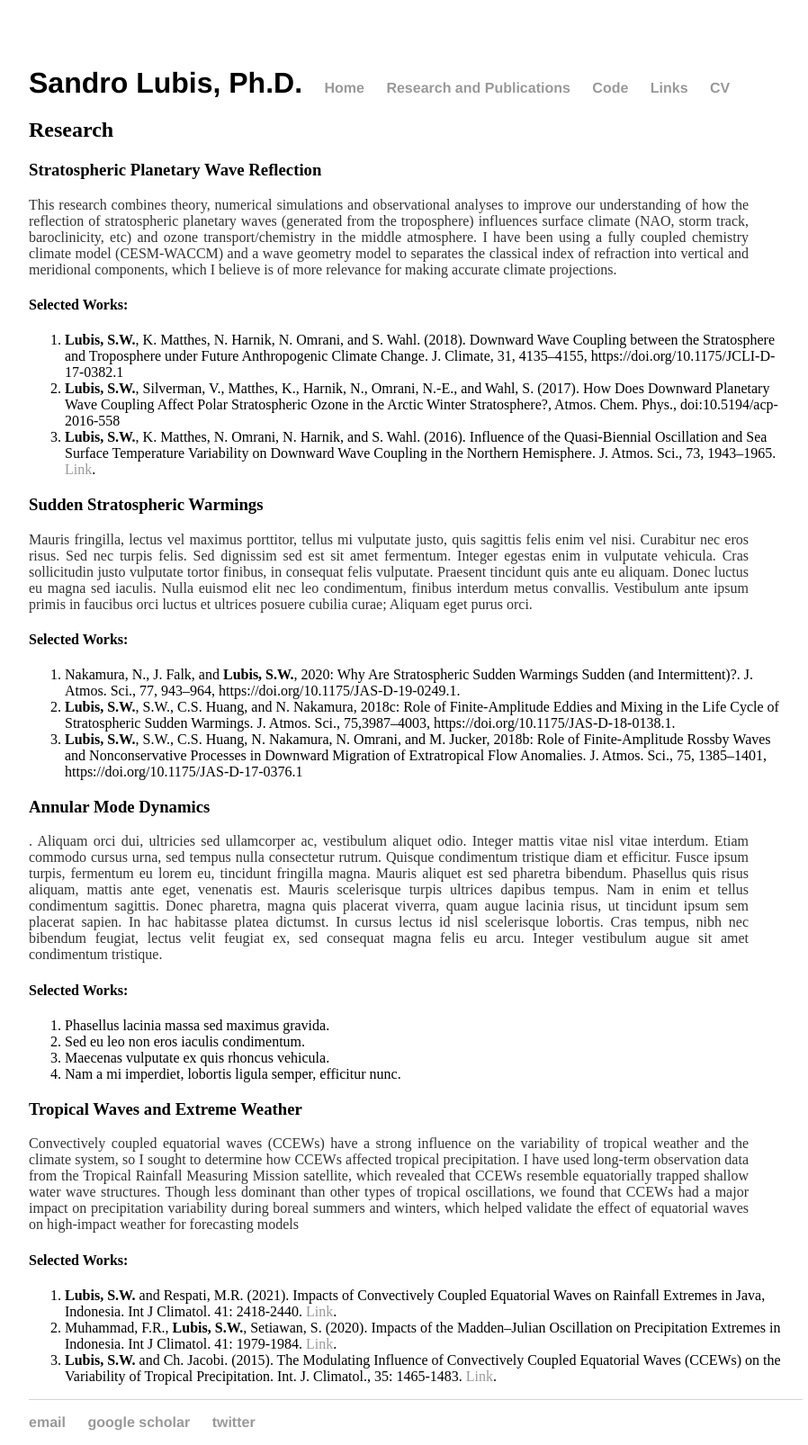
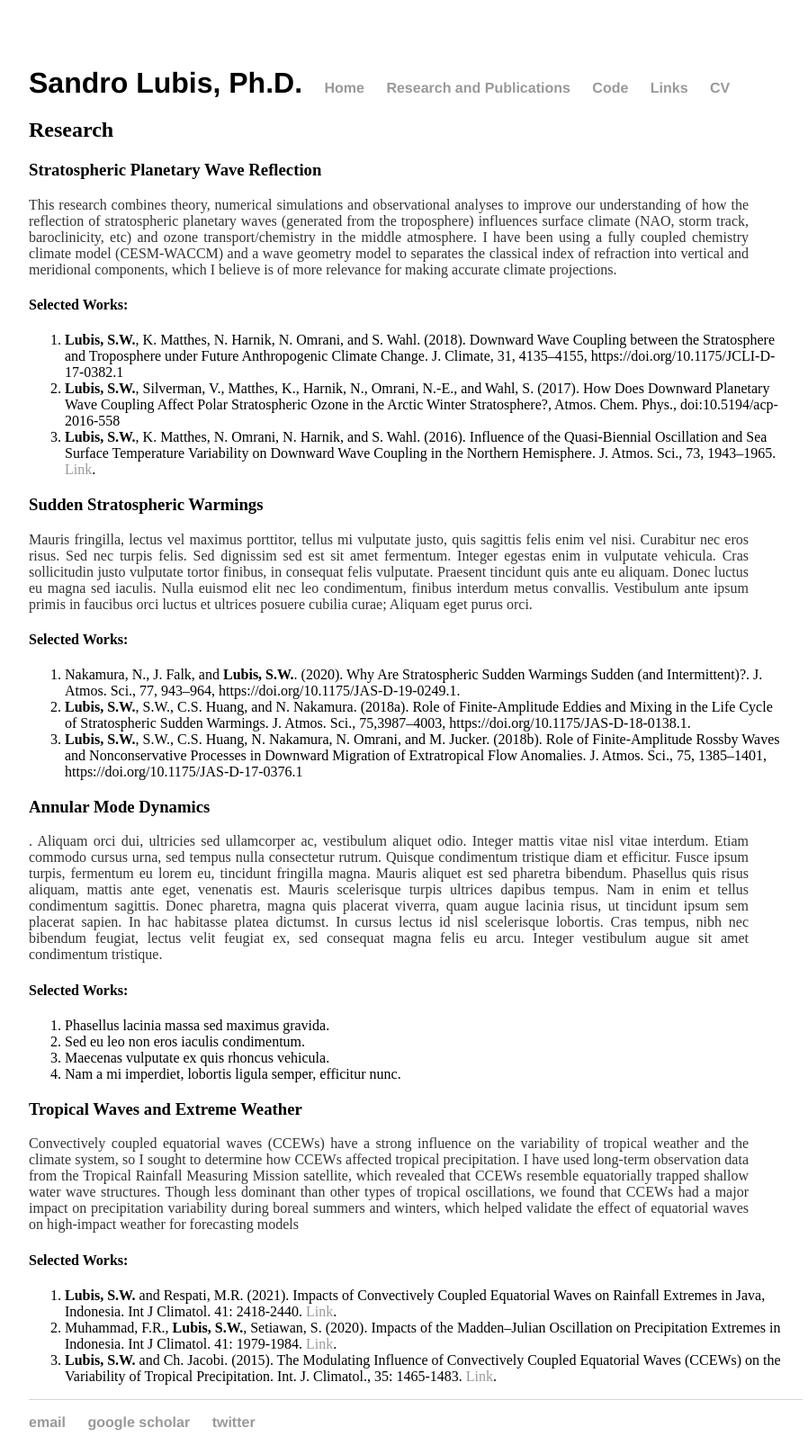
Before and after one commit to sandrolubis/sandrolubis.github.io, a Jekyll site: the page built from research/index.html, in a window 1280 px wide. Shown: the whole page at 90% size, without its empty margins (276-1174 px from the left). Built offline with Jekyll 4.4.1, drawn with Linux system fonts in a browser that asks for light colours.

Commit message:
Update index.html

```diff
--- a/research/index.html
+++ b/research/index.html
@@ -24,14 +24,13 @@ title: Research Interests | Sandro Lubis
 			<p><font size=3>Mauris fringilla, lectus vel maximus porttitor, tellus mi vulputate justo, quis sagittis felis enim vel nisi. Curabitur nec eros risus. Sed nec turpis felis. Sed dignissim sed est sit amet fermentum. Integer egestas enim in vulputate vehicula. Cras sollicitudin justo vulputate tortor finibus, in consequat felis vulputate. Praesent tincidunt quis ante eu aliquam. Donec luctus eu magna sed iaculis. Nulla euismod elit nec leo condimentum, finibus interdum metus convallis. Vestibulum ante ipsum primis in faucibus orci luctus et ultrices posuere cubilia curae; Aliquam eget purus orci.</font></p>
 			<h4>Selected Works:</h4>
 			<ol>
-			  <li>Nakamura, N., J. Falk, and <b>Lubis, S.W.</b>, 2020: Why Are Stratospheric Sudden Warmings Sudden (and Intermittent)?.
+			  <li>Nakamura, N., J. Falk, and <b>Lubis, S.W.</b>. (2020). Why Are Stratospheric Sudden Warmings Sudden (and Intermittent)?.
 			      J. Atmos. Sci., 77, 943–964, https://doi.org/10.1175/JAS-D-19-0249.1.</li>
-			  <li><b>Lubis, S.W.</b>, S.W., C.S. Huang, and N. Nakamura, 2018c: Role of Finite-Amplitude Eddies and Mixing in the Life Cycle of Stratospheric Sudden Warmings.
+			  <li><b>Lubis, S.W.</b>, S.W., C.S. Huang, and N. Nakamura. (2018a). Role of Finite-Amplitude Eddies and Mixing in the Life Cycle of Stratospheric Sudden Warmings.
 			      J. Atmos. Sci., 75,3987–4003, https://doi.org/10.1175/JAS-D-18-0138.1.</li>
-			  <li><b>Lubis, S.W.</b>, S.W., C.S. Huang, N. Nakamura, N. Omrani, and M. Jucker, 2018b: Role of Finite-Amplitude Rossby Waves and Nonconservative Processes in Downward Migration of Extratropical
+			  <li><b>Lubis, S.W.</b>, S.W., C.S. Huang, N. Nakamura, N. Omrani, and M. Jucker. (2018b). Role of Finite-Amplitude Rossby Waves and Nonconservative Processes in Downward Migration of Extratropical
 		              Flow Anomalies. J. Atmos. Sci., 75, 1385–1401, https://doi.org/10.1175/JAS-D-17-0376.1</li>
 			</ol>
-
 
 
 
```
